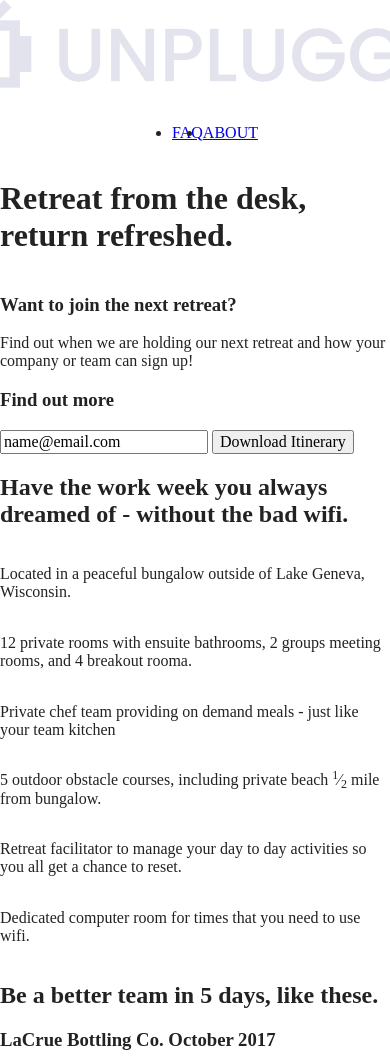
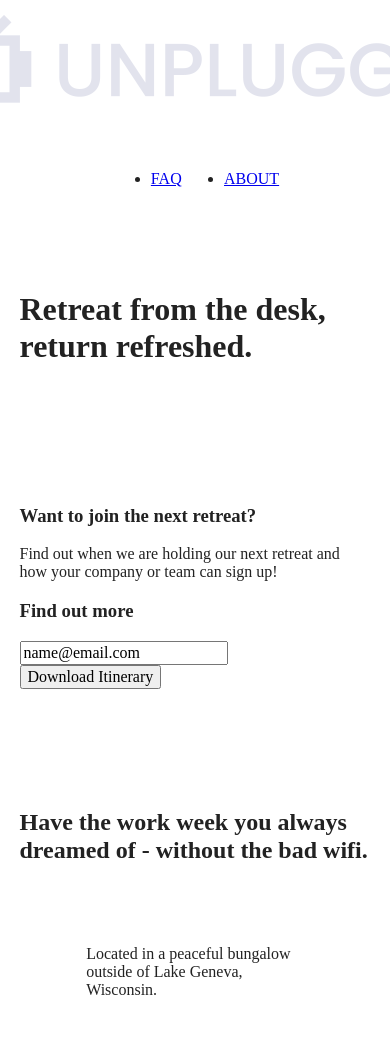
Before and after one commit to IAmTylerKing/unplugged-responsive-project, a website built with Parcel: page index.html in a window 390 px wide. Shown: the top 1057 px of the page. Built offline with nearby package versions, Linux system fonts and the light colour scheme.

Commit message:
Created mobile layout styles

```diff
--- a/css/main.css
+++ b/css/main.css
@@ -95,12 +95,28 @@ footer {
   align-items: center;
   flex-flow: row wrap;
 }
+/* Set the top margin for all divs to 50 px since they all are the same in measurements*/
+.content-wrapper{
+  width: 90%;
+  margin: 50px 0;
+}
+
+.header-divider {
+  width:100%;
+  height: 1px;
+  margin: 10px 0 20px 0;
+}
+
+header {
+  padding:15px 0;
+}
 
 header .content-wrapper {
   display: flex;
   justify-content: center;
   align-items: center;
   flex-flow: row wrap;
+  margin: 0;
 }
 
 header nav {
@@ -108,22 +124,13 @@ header nav {
   justify-content: space-around;
   align-items: center;
   flex-flow:row wrap;
+  width: 60%;
 }
+
 header nav ul {
   display: flex;
   justify-content: space-around;
-}
-
-footer .social-icons {
-  display: flex;
-  justify-content: space-around;
-  align-items: center;
-}
-
-footer .social-icons p {
-  display: flex;
-  justify-content: center;
-  align-items: center;
+  width: 100%;
 }
 
 /***** Mobile Styles for Homepage *****/
@@ -151,11 +158,24 @@ aside {
   flex-flow: row wrap;
 }
 
+.features h2 {
+  margin: 20px 0 50px 0;
+}
+
 .features .features-items {
   display: flex;
   justify-content: center;
   align-items: center;
   flex-flow: row wrap;
+}
+
+.features article {
+  width: 62% ;
+  margin: 30px 0;
+}
+
+.features p{
+  margin: 0;
 }
 
 /* Reviews */
@@ -165,7 +185,43 @@ aside {
   justify-content: center;
   flex-flow:row wrap;
 }
+.reviews h3 {
+  width:48%;
+}
 
+.reviews h2 {
+  margin: 0 0 40px;
+}
+
+/* Footer Styles */
+footer {
+  flex-direction: column;
+}
+
+footer .social-icons {
+  display: flex;
+  justify-content: space-around;
+  align-items: center;
+}
+
+footer .social-icons p {
+  display: flex;
+  justify-content: center;
+  align-items: center;
+}
+
+footer .contact {
+  margin:0 0 45px ;
+}
+
+footer .content-wrapper {
+  width: 55%;
+  margin:50px 0;
+}
+
+footer .copyright {
+  margin: 40px 0;
+}
 
 /* About Page */
 
```
